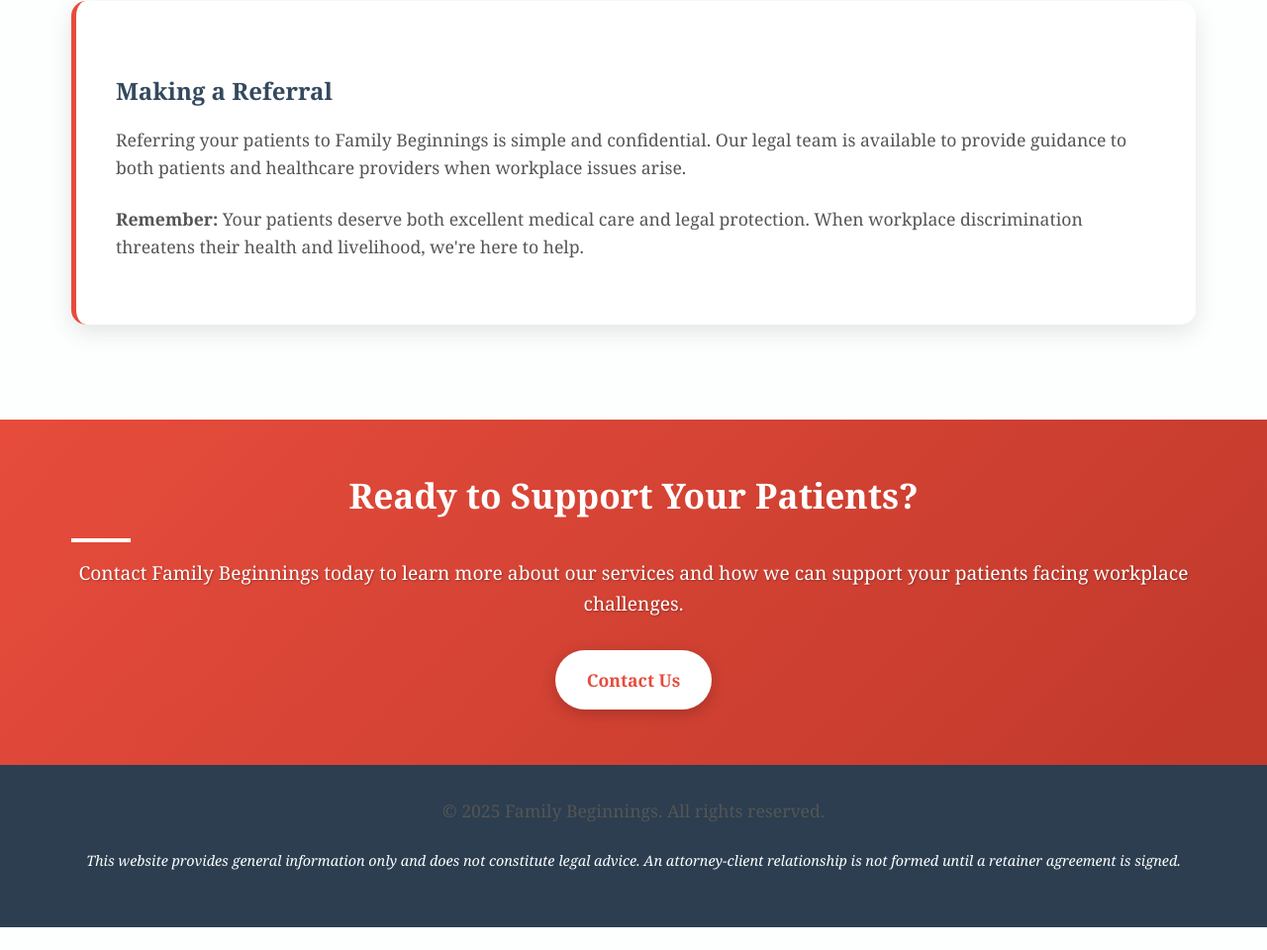
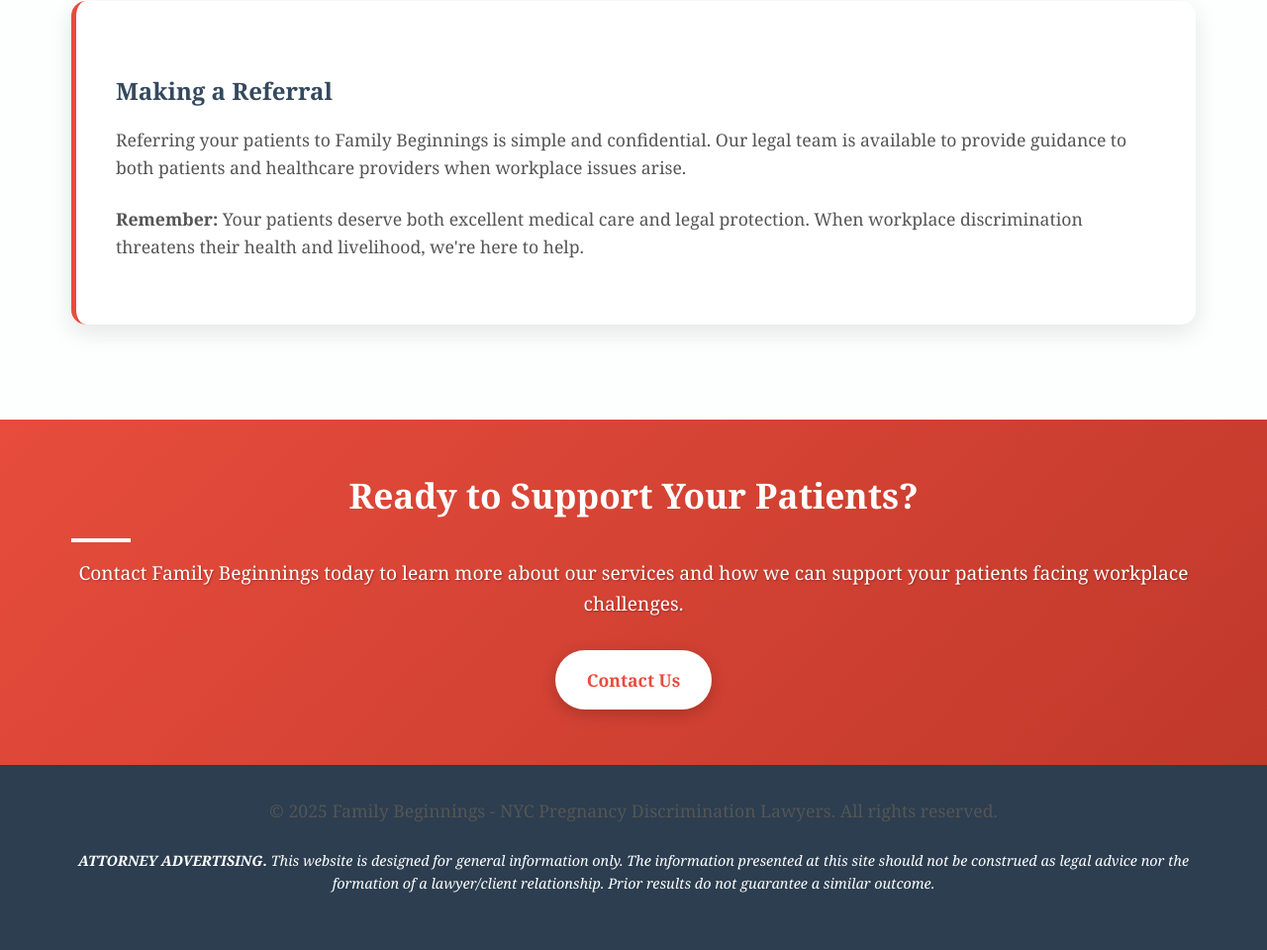
Before and after one commit to CarlGaul/FamilyBeginnings, a plain HTML site: page formedicalproviders.html in a window 1280 px wide. Shown: the part 3024-3984 px from the top of the page at 99% size. Before the commit the page ends 3961 px from the top, so only its background shows below. Drawn offline with Linux system fonts and the light colour scheme.

Commit message:
Update formedicalproviders.html

```diff
--- a/formedicalproviders.html
+++ b/formedicalproviders.html
@@ -451,16 +451,8 @@ footer {
         </section>
     </main>
 
-    <!-- FOOTER -->
-    <footer>
-        <div class="footer-content">
-            <p>&copy; 2025 Family Beginnings. All rights reserved.</p>
-            <p class="footer-disclaimer">
-                This website provides general information only and does not constitute legal advice.
-                An attorney-client relationship is not formed until a retainer agreement is signed.
-            </p>
-        </div>
-    </footer>
+   <!-- FOOTER PLACEHOLDER -->
+    <div id="footer"></div>
 
     <script>
         // ===== SMOOTH SCROLLING FOR NAVIGATION =====
@@ -491,6 +483,10 @@ footer {
         fetch('nav.html')
             .then(response => response.text())
             .then(data => document.getElementById('navigation').innerHTML = data);
+         fetch('footer.html')
+        .then(response => response.text())
+        .then(data => document.getElementById('footer').innerHTML = data)
+        .catch(error => console.log('Footer loading failed:', error));
     </script>
 <script src="js/responsive-nav.js"></script>
 </body>
```
